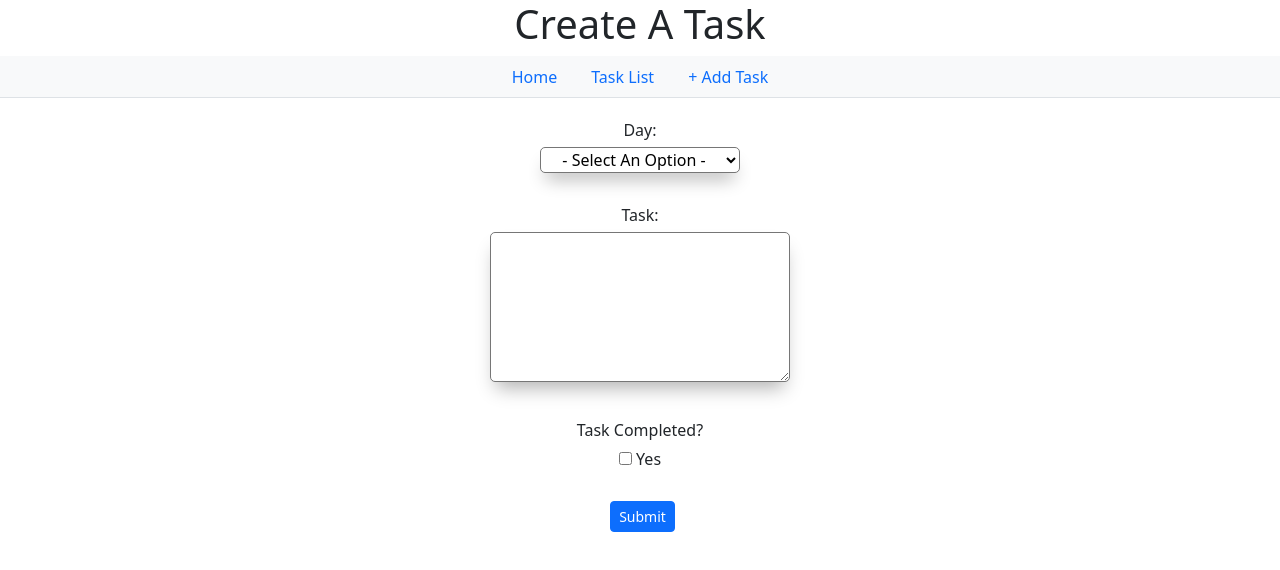
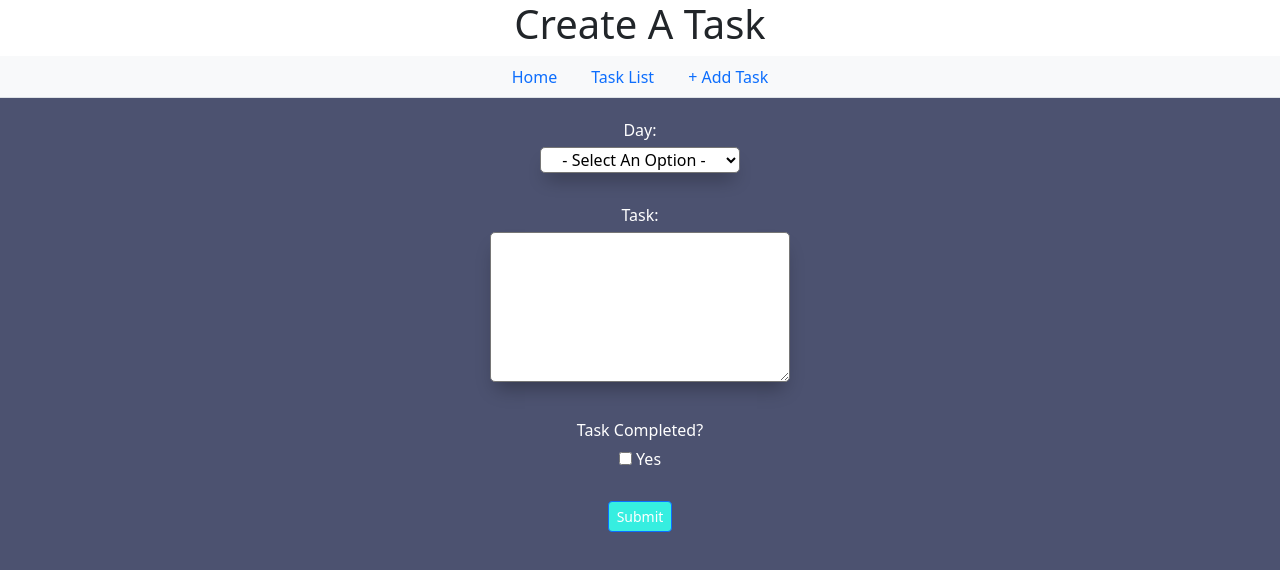
Before and after one commit to carmenvillalobos/Milestone-Project-2, a React (Create React App) app: page /tasks/form in a window 1280 px wide. Shown: the top 570 px of the page. Built offline with nearby package versions, Linux system fonts and the light colour scheme.

Commit message:
more styling

```diff
--- a/src/Components/Edit.jsx
+++ b/src/Components/Edit.jsx
@@ -54,6 +54,7 @@ function EditTask(){
       <div>
         <h1>Update Task</h1>
         <NavBar/>
+        <div className="background">
           <form onSubmit={onSubmit}>
             <div>
             <label>
@@ -104,12 +105,13 @@ function EditTask(){
             <Button
               size="sm"
               type='submit'
-            className="delete"
+              className="update-task"
               variant="primary">
               Update
             </Button>
           </form>
         </div>
+      </div>
     )
   }
 
--- a/src/Components/Form.css
+++ b/src/Components/Form.css
@@ -1,3 +1,8 @@
+.background {
+    background-color: #4C5270;
+    height: 100vh;
+}
+
 .round{
     background-color: white;
     border-radius: 5px;
@@ -10,6 +15,7 @@
 
 .day{
     margin-top: 20px;
+    color: white;
 }
 
 .task{
@@ -23,6 +29,10 @@
     text-align: center;
 }
 
+.task-text {
+    color: white;
+}
+
 .check{
     margin-bottom: 30px;
 }
@@ -30,3 +40,7 @@
 .comp{
     margin-top:10px;
 }
+
+.submit-task, .update-task {
+    background-color:#36EEE0 !important;
+}
--- a/src/Components/Form.jsx
+++ b/src/Components/Form.jsx
@@ -46,6 +46,7 @@ function Form (){
     <div>
       <h1>Create A Task</h1>
       <NavBar/>
+      <div className="background">
         <form onSubmit={onSubmit}>
         <div>
         <label>
@@ -67,7 +68,7 @@ function Form (){
           </div>
 
           <label>
-          <div>Task:</div>
+            <div className="task-text">Task:</div>
             <textarea
               onChange={onChange}
               className="task"
@@ -78,7 +79,7 @@ function Form (){
 
           <div className="check">
             <label>
-            <div>
+              <div className="task-text">
                 Task Completed?
                   <div>
                     <input
@@ -95,10 +96,12 @@ function Form (){
           <Button
             size="sm"
             type='submit'
-          className="delete">
+            className="submit-task">
             Submit
           </Button>
         </form>
+      </div>
+
     </div>
   )
 }
--- a/src/Components/Homepage.jsx
+++ b/src/Components/Homepage.jsx
@@ -16,9 +16,10 @@ function Homepage (props) {
     const daily = 85;  // %
     const weekly = 20; // %
     return (
+        <div>
+            <h1>To-do List Application</h1>
+            <NavBar/>
             <div className="container-fluid">
-            <h1 style={{ color: 'white' }}>To-do List Application</h1>
-            <NavBar/>
                 <br/>
                 <Card text="white" className="mb-2" style={{backgroundColor: "#00CBCC", borderRadius: "25px 25px 25px 25px", boxShadow: "0px 12px 18px -6px rgba(0,0,0,0.5)"}}> {/*main card*/}
                     <Card.Body>
@@ -107,6 +108,8 @@ function Homepage (props) {
                 </Row>
                 <br/>
             </div>
+        </div>
+
     )
 }
 
--- a/src/Components/Task.jsx
+++ b/src/Components/Task.jsx
@@ -3,9 +3,10 @@ import { Link } from "react-router-dom";
 import Button from 'react-bootstrap/Button';
 import Card from 'react-bootstrap/Card';
 import NavBar from './NavBar';
-import "./Task.css"
-import {useEffect, useState} from 'react'
-import { useNavigate } from "react-router-dom"
+import "./Task.css";
+import "./Form.css";
+import {useEffect, useState} from 'react';
+import { useNavigate } from "react-router-dom";
 
 function Task() {
     const [tasks, setTasks] = useState([]);
@@ -36,7 +37,7 @@ function deleteTask(id){
     <div>
         <h1>Task List</h1>
         <NavBar/>
-        <div className='grid'>
+        <div className='grid background'>
             {tasks.length && tasks.map(e => (
             <Card style={{ width: '18rem' }} className="box boxes">
             <Card.Body>
```
Lines whose indentation alone changed are shown as unchanged.
